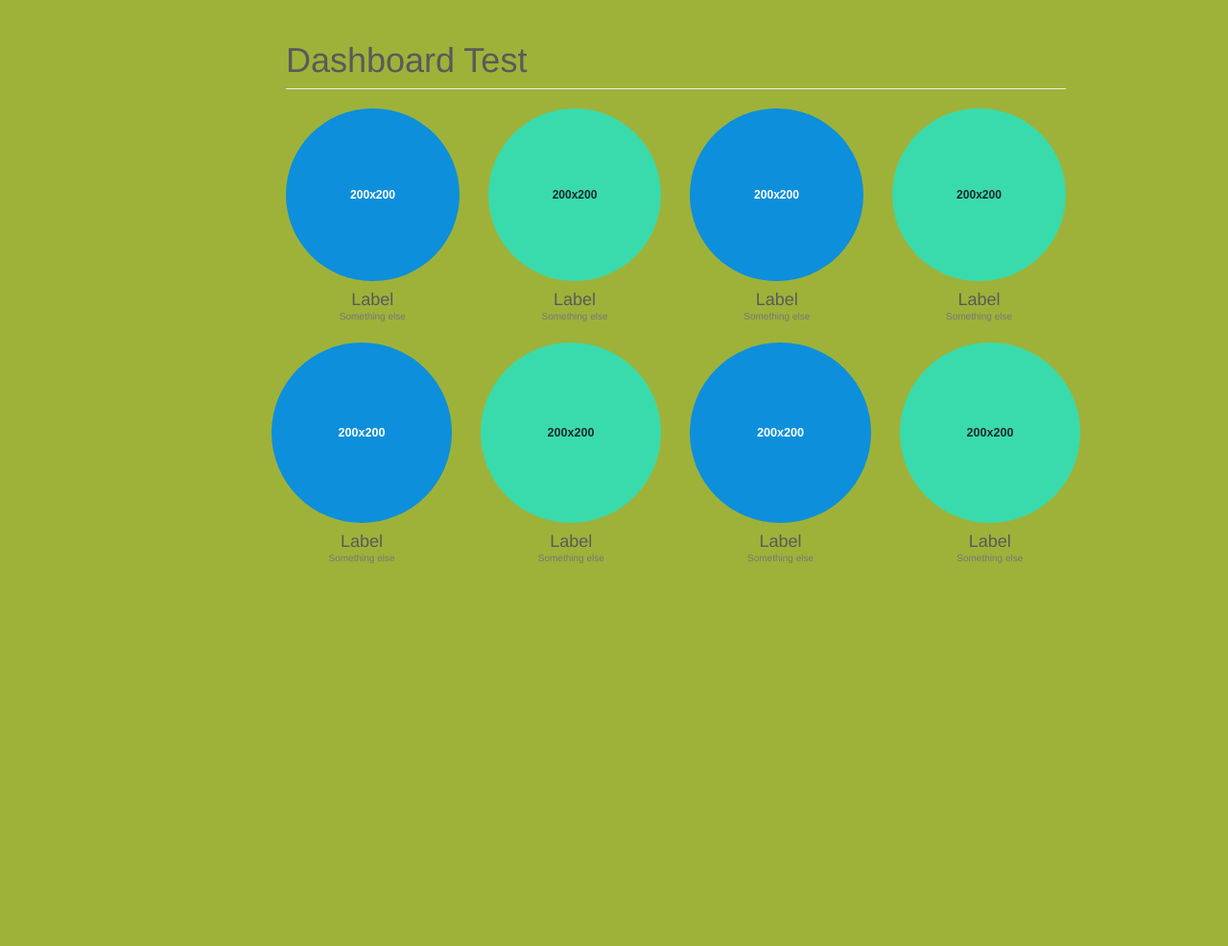
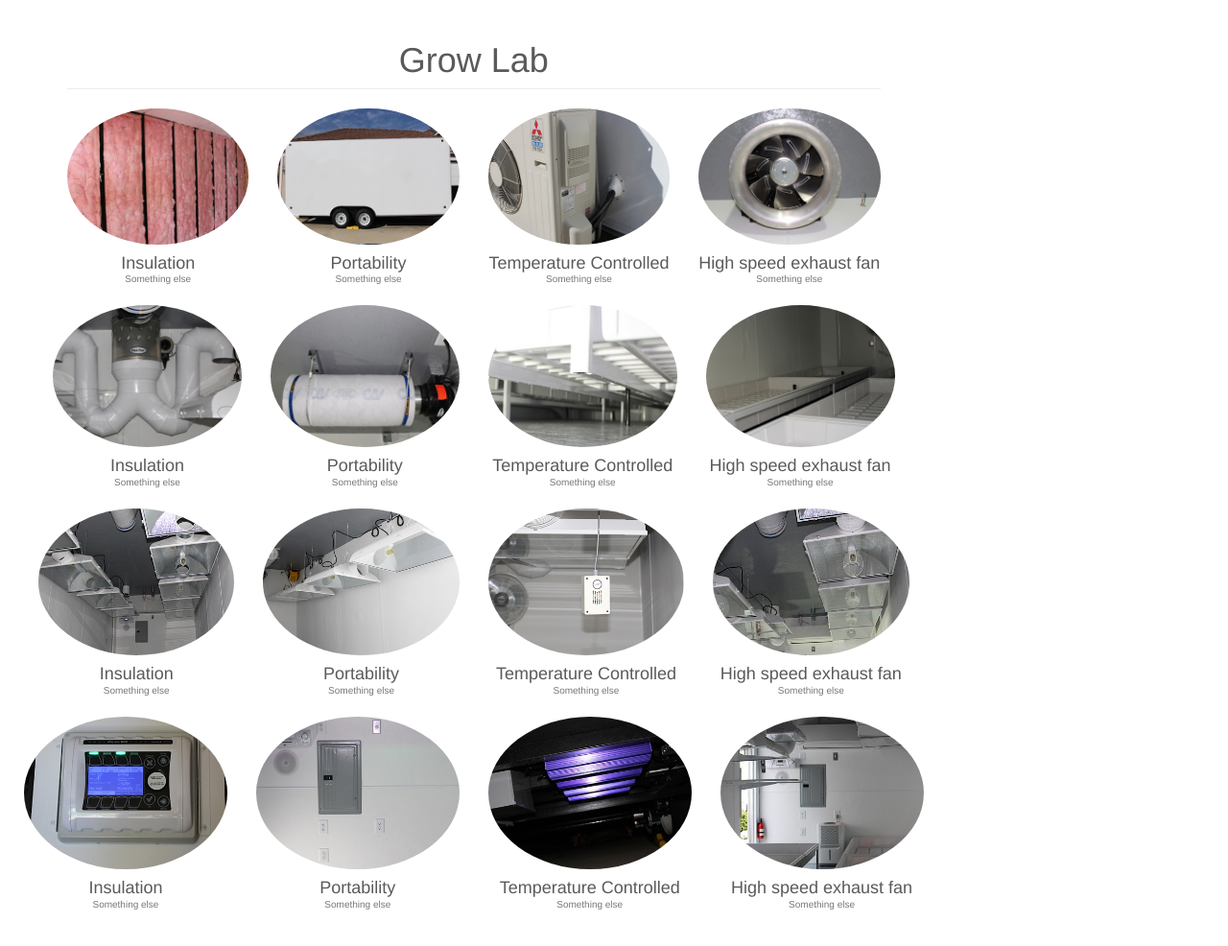
Before and after one commit to OpticusRadicus/GrowLab, a website: page app/index.html in a window 1280 px wide. Shown: the part 656-1642 px from the top of the page at 96% size. Before the commit the page ends 1365 px from the top, so only its background shows below. Drawn offline with nearby package versions, Linux system fonts and the light colour scheme; some packages are replaced by stand-ins of ours.

```diff
--- a/app/css/sticky-nav.css
+++ b/app/css/sticky-nav.css
@@ -26,7 +26,7 @@
 }
 
 body {
-    background-color: #9EB239;
+    background-color: #FFFFFF;
 /*  background: url(../img/growlabs.jpg) no-repeat center center fixed;
   -webkit-background-size: cover;
   -moz-background-size: cover;
@@ -1345,12 +1345,14 @@
     }
 }
 
-.container-fluid {
-    background-color: #9EB239;
+/*.container-fluid {
+    background-color: #FFFFFF;
 }
+*/
+
 
 .navbar-inverse .navbar-nav>li>a {
-color: #000000;
+font-size: 1.5em;
 }
 
 .navbar-inverse {
@@ -1373,9 +1375,10 @@
 
 z-index: 20;
 }
-
+/*
+------CONTROLES DROP DOWN NAV IN 500PX SCREEN SIZE
 .navbar-inverse .navbar-collapse, .navbar-inverse .navbar-form {
 border-color: #101010;
 background-color: #3F9AB5;
 margin: 0px;
-}
+}*/
--- a/app/partials/homebase.html
+++ b/app/partials/homebase.html
@@ -2,61 +2,102 @@
 
 
 
-<div class="container-fluid">
+<div class="container">
   <div class="row">
-    <div class="col-md-10">
       <!--Body content-->
-      <div class="col-sm-9 col-sm-offset-3 col-md-10 col-md-offset-3 main">
-          <h1 class="page-header">Dashboard Test</h1>
+      <div class="col-md-9 col-md-10 main">
+          <h1 class="page-header text-center">Grow Lab</h1>
 
           <div class="row placeholders">
             <div class="col-xs-6 col-sm-3 placeholder">
-              <img data-src="holder.js/200x200/auto/sky" class="img-responsive" alt="Generic placeholder thumbnail">
-              <h4>Label</h4>
+              <img src="img/building-the-trailer-insulation.jpg" class="img-responsive" alt="Generic placeholder thumbnail">
+              <h4>Insulation</h4>
               <span class="text-muted">Something else</span>
             </div>
             <div class="col-xs-6 col-sm-3 placeholder">
-              <img data-src="holder.js/200x200/auto/vine" class="img-responsive" alt="Generic placeholder thumbnail">
-              <h4>Label</h4>
+              <img src="img/Trailer-side-view.jpg" class="img-responsive" alt="Generic placeholder thumbnail">
+              <h4>Portability</h4>
               <span class="text-muted">Something else</span>
             </div>
             <div class="col-xs-6 col-sm-3 placeholder">
-              <img data-src="holder.js/200x200/auto/sky" class="img-responsive" alt="Generic placeholder thumbnail">
-              <h4>Label</h4>
+              <img src="img/Ac-vac0unit.jpg" class="img-responsive" alt="Generic placeholder thumbnail">
+              <h4>Temperature Controlled</h4>
               <span class="text-muted">Something else</span>
             </div>
             <div class="col-xs-6 col-sm-3 placeholder">
-              <img data-src="holder.js/200x200/auto/vine" class="img-responsive" alt="Generic placeholder thumbnail">
-              <h4>Label</h4>
+              <img src="img/Exaust-fan.jpg" class="img-responsive" alt="Generic placeholder thumbnail">
+              <h4>High speed exhaust fan</h4>
+              <span class="text-muted">Something else</span>
+            </div>
+<!-- Space between two space holders -->
+   <div class="row placeholders">
+            <div class="col-xs-6 col-sm-3 placeholder">
+              <img src="img/Air-intake-tube-view.jpg" class="img-responsive" alt="Generic placeholder thumbnail">
+              <h4>Insulation</h4>
+              <span class="text-muted">Something else</span>
+            </div>
+            <div class="col-xs-6 col-sm-3 placeholder">
+              <img src="img/Smell-filtration.jpg" class="img-responsive" alt="Generic placeholder thumbnail">
+              <h4>Portability</h4>
+              <span class="text-muted">Something else</span>
+            </div>
+            <div class="col-xs-6 col-sm-3 placeholder">
+              <img src="img/shot-of-tray-draining-system.jpg" class="img-responsive" alt="Generic placeholder thumbnail">
+              <h4>Temperature Controlled</h4>
+              <span class="text-muted">Something else</span>
+            </div>
+            <div class="col-xs-6 col-sm-3 placeholder">
+              <img src="img/more-trays-for-holding-plants.jpg" class="img-responsive" alt="Generic placeholder thumbnail">
+              <h4>High speed exhaust fan</h4>
               <span class="text-muted">Something else</span>
             </div>
 <!-- Space between two space holders -->
 
-<div class="row placeholders">
+ <div class="row placeholders">
             <div class="col-xs-6 col-sm-3 placeholder">
-              <img data-src="holder.js/200x200/auto/sky" class="img-responsive" alt="Generic placeholder thumbnail">
-              <h4>Label</h4>
+              <img src="img/HPS-lights-front-lit.jpg" class="img-responsive" alt="Generic placeholder thumbnail">
+              <h4>Insulation</h4>
               <span class="text-muted">Something else</span>
             </div>
             <div class="col-xs-6 col-sm-3 placeholder">
-              <img data-src="holder.js/200x200/auto/vine" class="img-responsive" alt="Generic placeholder thumbnail">
-              <h4>Label</h4>
+              <img src="img/HPS-lights-hung.jpg" class="img-responsive" alt="Generic placeholder thumbnail">
+              <h4>Portability</h4>
               <span class="text-muted">Something else</span>
             </div>
             <div class="col-xs-6 col-sm-3 placeholder">
-              <img data-src="holder.js/200x200/auto/sky" class="img-responsive" alt="Generic placeholder thumbnail">
-              <h4>Label</h4>
+              <img src="img/temperture-sensor.jpg" class="img-responsive" alt="Generic placeholder thumbnail">
+              <h4>Temperature Controlled</h4>
               <span class="text-muted">Something else</span>
             </div>
             <div class="col-xs-6 col-sm-3 placeholder">
-              <img data-src="holder.js/200x200/auto/vine" class="img-responsive" alt="Generic placeholder thumbnail">
-              <h4>Label</h4>
+              <img src="img/HPS-light-shot-good.jpg" class="img-responsive" alt="Generic placeholder thumbnail">
+              <h4>High speed exhaust fan</h4>
+              <span class="text-muted">Something else</span>
+            </div>
+<!-- Space between two space holders -->
+<div class="row placeholders">
+            <div class="col-xs-6 col-sm-3 placeholder">
+              <img src="img/Controle-panal.jpg" class="img-responsive" alt="Generic placeholder thumbnail">
+              <h4>Insulation</h4>
+              <span class="text-muted">Something else</span>
+            </div>
+            <div class="col-xs-6 col-sm-3 placeholder">
+              <img src="img/Power-braker-panel.jpg" class="img-responsive" alt="Generic placeholder thumbnail">
+              <h4>Portability</h4>
+              <span class="text-muted">Something else</span>
+            </div>
+            <div class="col-xs-6 col-sm-3 placeholder">
+              <img src="img/power-units-under-chasis.jpg" class="img-responsive" alt="Generic placeholder thumbnail">
+              <h4>Temperature Controlled</h4>
+              <span class="text-muted">Something else</span>
+            </div>
+            <div class="col-xs-6 col-sm-3 placeholder">
+              <img src="img/day-shot-of-trays.jpg" class="img-responsive" alt="Generic placeholder thumbnail">
+              <h4>High speed exhaust fan</h4>
               <span class="text-muted">Something else</span>
             </div>
 
 
-          </div>
-
     </div>
   </div>
 </div>
```
Also changed, not shown: app/partials/pagetwo.html (+4 -2 lines).
